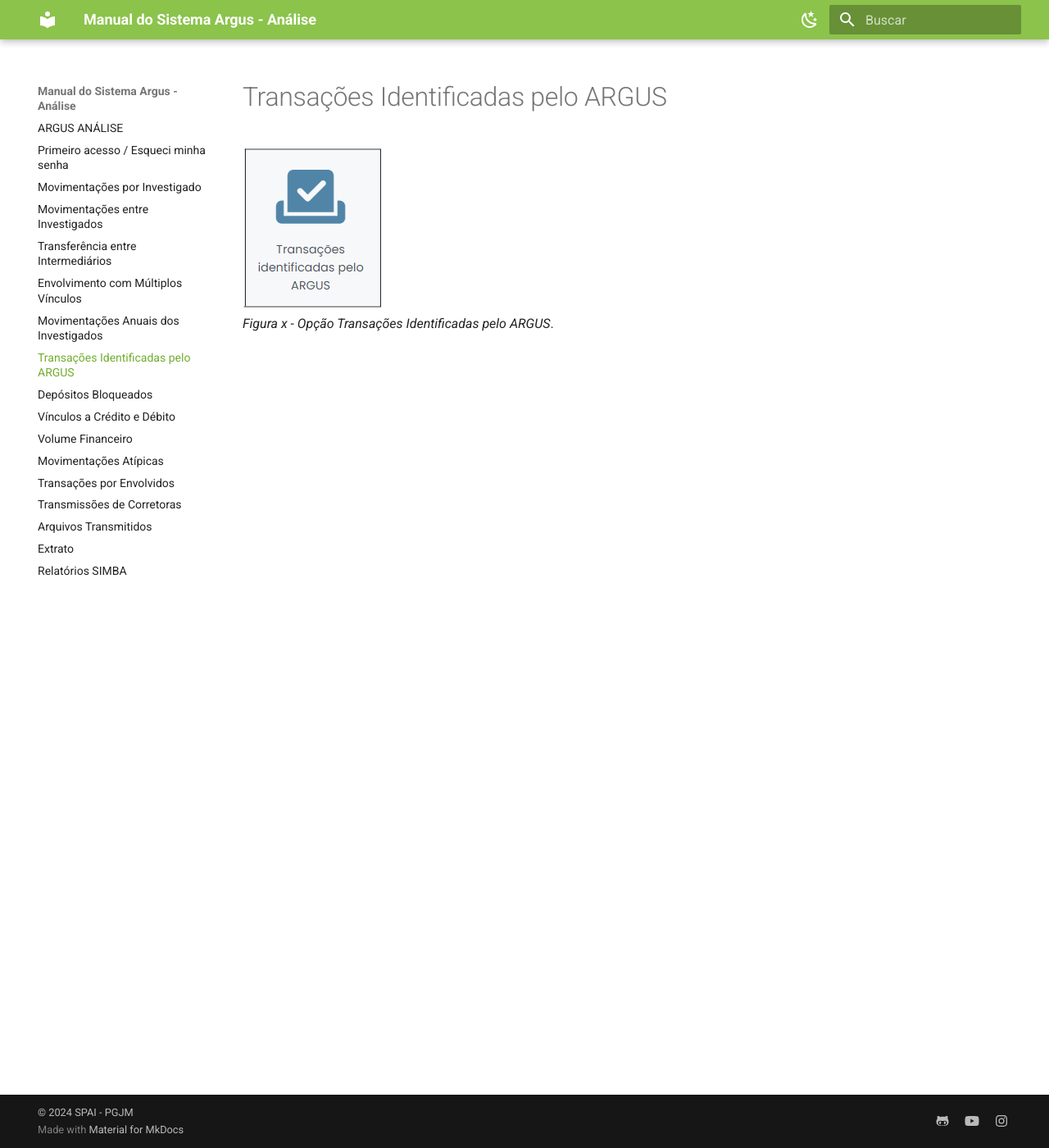
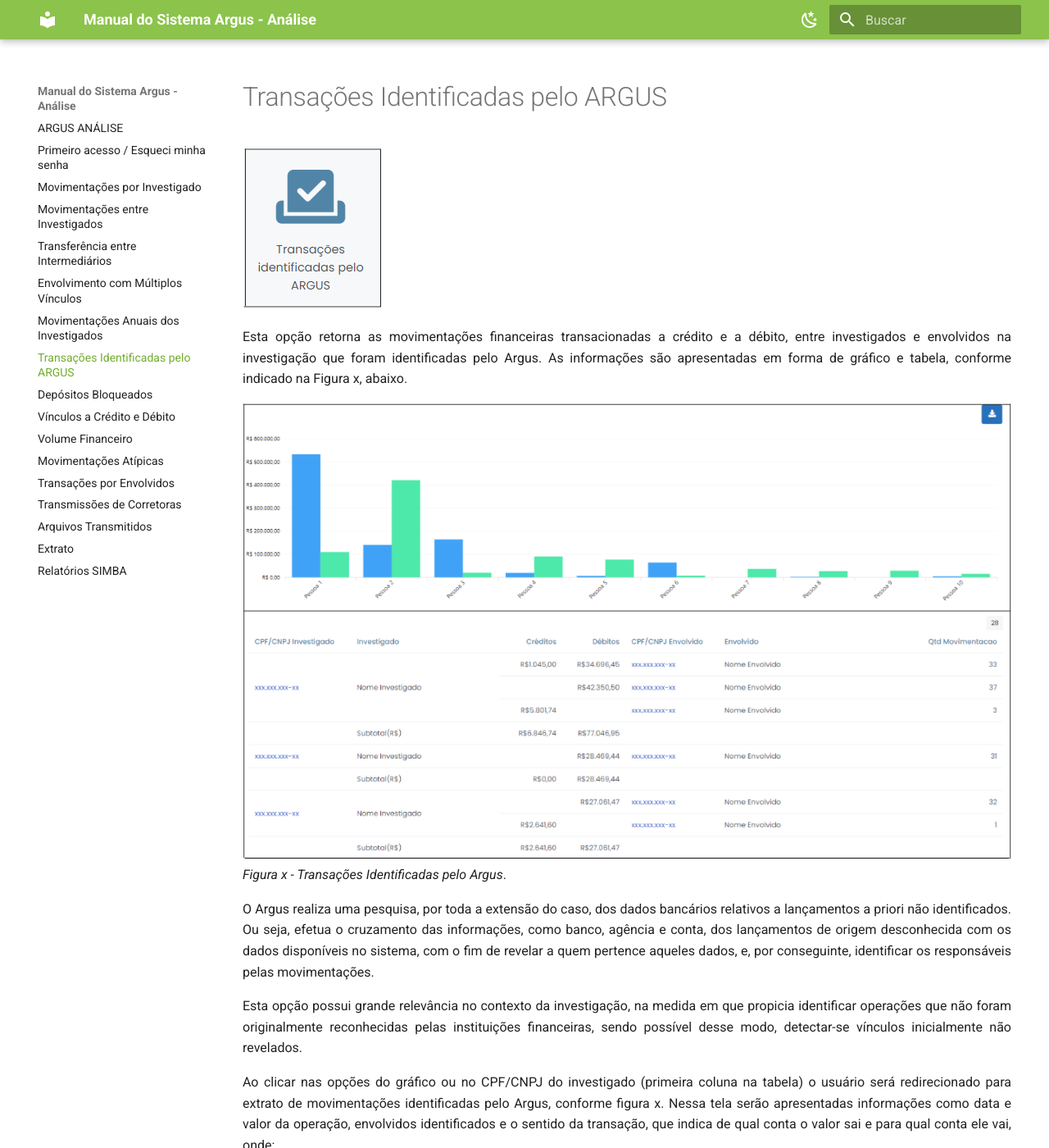
Before and after one commit to PGJM-SPAI/Manual_ARGUS_An-lise, an MkDocs documentation site: the page built from docs/Página07.md, in a window 1280 px wide and 1400 px high. Shown: the whole window at 82% size. Built offline with MkDocs 1.6.1 and Material for MkDocs 9.7.7, drawn with Linux system fonts in a browser that asks for light colours; some of the changed text lies outside the part shown.

Commit message:
Transações

```diff
--- a/docs/Página07.md
+++ b/docs/Página07.md
@@ -1,4 +1,22 @@
 # Transações Identificadas pelo ARGUS
 
 ![](img/TransaçõesIdentificadasARGUS.png)<br>
-*Figura x - Opção Transações Identificadas pelo ARGUS*. <br><br>
+
+<p style="text-align: justify;">Esta opção retorna as movimentações financeiras transacionadas a crédito e a débito, entre investigados e envolvidos na investigação que foram identificadas pelo Argus. As informações são apresentadas em forma de gráfico e tabela, conforme indicado na Figura x, abaixo.</p>
+
+![](img/TelaTransaçõesIdentificadas.png)<br>
+*Figura x - Transações Identificadas pelo Argus*. <br>
+
+<p style="text-align: justify;">O Argus realiza uma pesquisa, por toda a extensão do caso, dos dados bancários relativos a lançamentos a priori não identificados. Ou seja, efetua o cruzamento das informações, como banco, agência e conta, dos lançamentos de origem desconhecida com os dados disponíveis no sistema, com o fim de revelar a quem pertence aqueles
+dados, e, por conseguinte, identificar os responsáveis pelas movimentações.</p>
+
+<p style="text-align: justify;">Esta opção possui grande relevância no contexto da investigação, na medida em que propicia identificar operações que não foram originalmente reconhecidas pelas instituições financeiras, sendo possível desse modo, detectar-se vínculos inicialmente não revelados.</p>
+
+<p style="text-align: justify;">Ao clicar nas opções do gráfico ou no CPF/CNPJ do investigado (primeira coluna na tabela) o usuário será redirecionado para extrato de movimentações identificadas pelo Argus, conforme figura x. Nessa tela serão apresentadas informações como data e valor da operação, envolvidos identificados e o sentido da transação, que indica de qual conta o valor sai e para qual conta ele vai, onde:  </p>
+<ul>
+<li><strong>Sentido >>> </strong> : Indica que o valor sai da conta à esquerda e chega na conta à direita (débito).</ol>
+<li><strong> Sentido <<< </strong> : Indica que o valor sai da conta à direita e chega na conta à esquerda (crédito).</ol>
+</ul>
+
+![](img/TransaçãoExtrato.png)<br>
+*Figura x - : Extrato de movimentações identificadas pelo Argus*. <br>
```
Also changed, not shown: docs/img/TelaTransaçõesIdentificadas.png (added), docs/img/TransaçãoExtrato.png (added).
